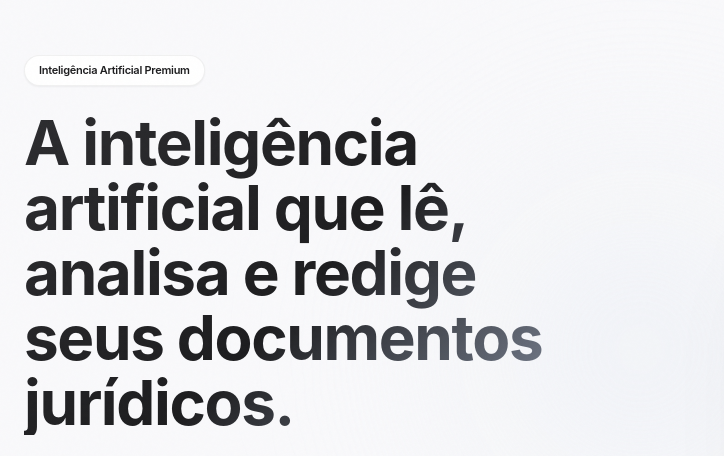
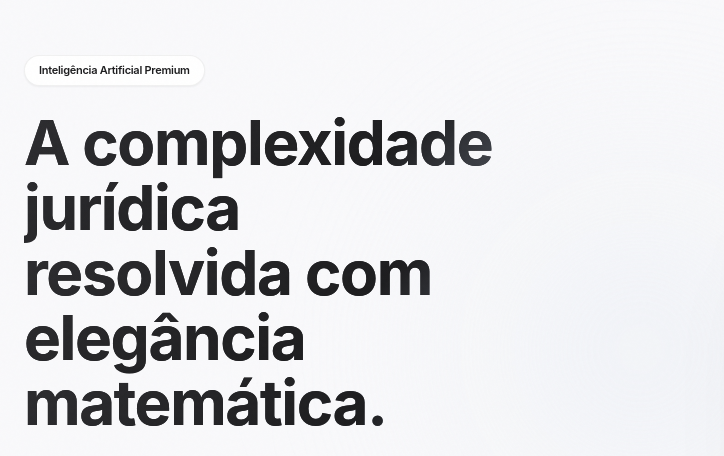
Before and after one commit to MuriloBresciaa/microsaasadv, an Astro site: page / in a window 1280 px wide. Shown: the part 137-593 px from the top of the page, 0-724 px from the left. Built offline with nearby package versions, Linux system fonts and the light colour scheme; Astro itself is replaced by a stand-in of ours; a web font is replaced by a local one.

Commit message:
style: restore semantic 3-line typographic manifesto hierarchy in hero section

```diff
--- a/src/pages/index.astro
+++ b/src/pages/index.astro
@@ -34,8 +34,10 @@ import Fresnel from "../components/ui/Fresnel";
         <span data-anim="hero-tag" class="inline-block text-[10px] sm:text-[11px] font-semibold tracking-tight text-primary bg-white border border-border shadow-xs px-3.5 py-1.5 rounded-full apple-pill mb-6 font-apple-text">
           Inteligência Artificial Premium
         </span>
-        <h1 data-anim="hero-title" class="apple-text-sheen font-apple-display font-bold text-3xl sm:text-4xl lg:text-[62px] tracking-[-0.05em] leading-[1.05]">
-          A inteligência artificial que lê, analisa e redige seus documentos jurídicos.
+        <h1 data-anim="hero-title" class="font-apple-display font-bold text-3xl sm:text-4xl lg:text-[62px] tracking-[-0.05em] leading-[1.05]">
+          <span class="block apple-text-sheen">A complexidade jurídica</span>
+          <span class="block apple-text-sheen">resolvida com elegância</span>
+          <span class="block apple-text-sheen">matemática.</span>
         </h1>
       </div>
 
```
